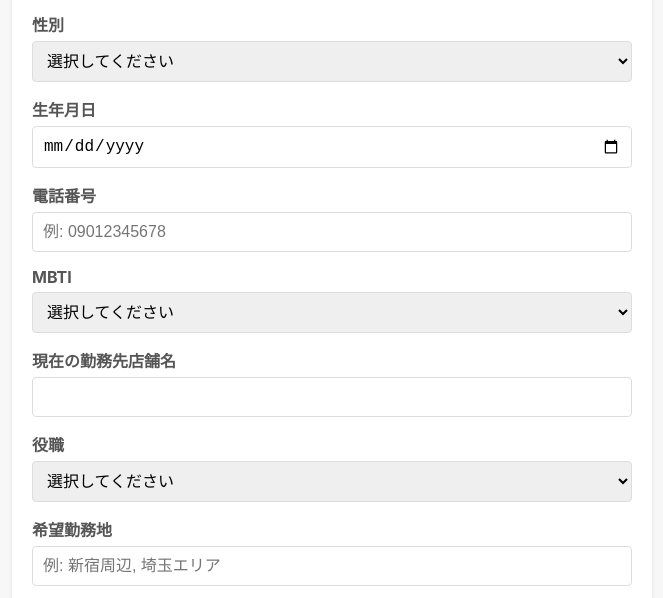
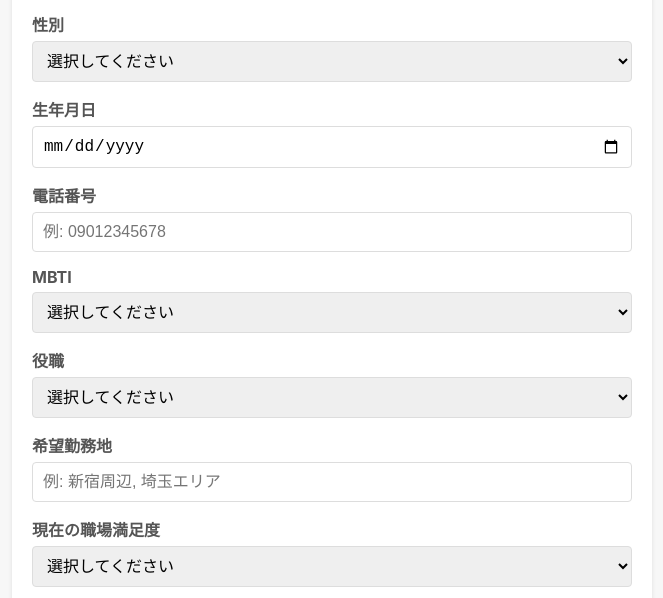
Before and after one commit to satoshoma-lumina/satoshoma-lumina.github.io, a plain HTML site: page index.html in a window 1280 px wide. Shown: the part 201-799 px from the top of the page, without its empty margins (308-971 px from the left). Drawn offline with Linux system fonts and the light colour scheme.

Commit message:
Add files via upload

```diff
--- a/index.html
+++ b/index.html
@@ -76,10 +76,6 @@
                 </select>
             </div>
             <div class="form-group">
-                <label for="current_salon">現在の勤務先店舗名</label>
-                <input type="text" id="current_salon" name="current_salon" required>
-            </div>
-            <div class="form-group">
                 <label for="role">役職</label>
                 <select id="role" name="role" required>
                     <option value="">選択してください</option>
@@ -152,10 +148,8 @@
     <script src="https://static.line-scdn.net/liff/edge/2/sdk.js"></script>
     <script>
         async function main() {
-            // ★★★★★ あなたの情報に書き換えました ★★★★★
             const liffId = "2008066763-ZJ72p7OJ";
-            const endpointUrl = "https://cf1da420e0dd.ngrok-free.app/trigger-offer";
-            // ★★★★★ ここまで ★★★★★
+            const endpointUrl = "https://a94cc56adf05.ngrok-free.app/trigger-offer";
 
             try {
                 await liff.init({ liffId: liffId });
```
